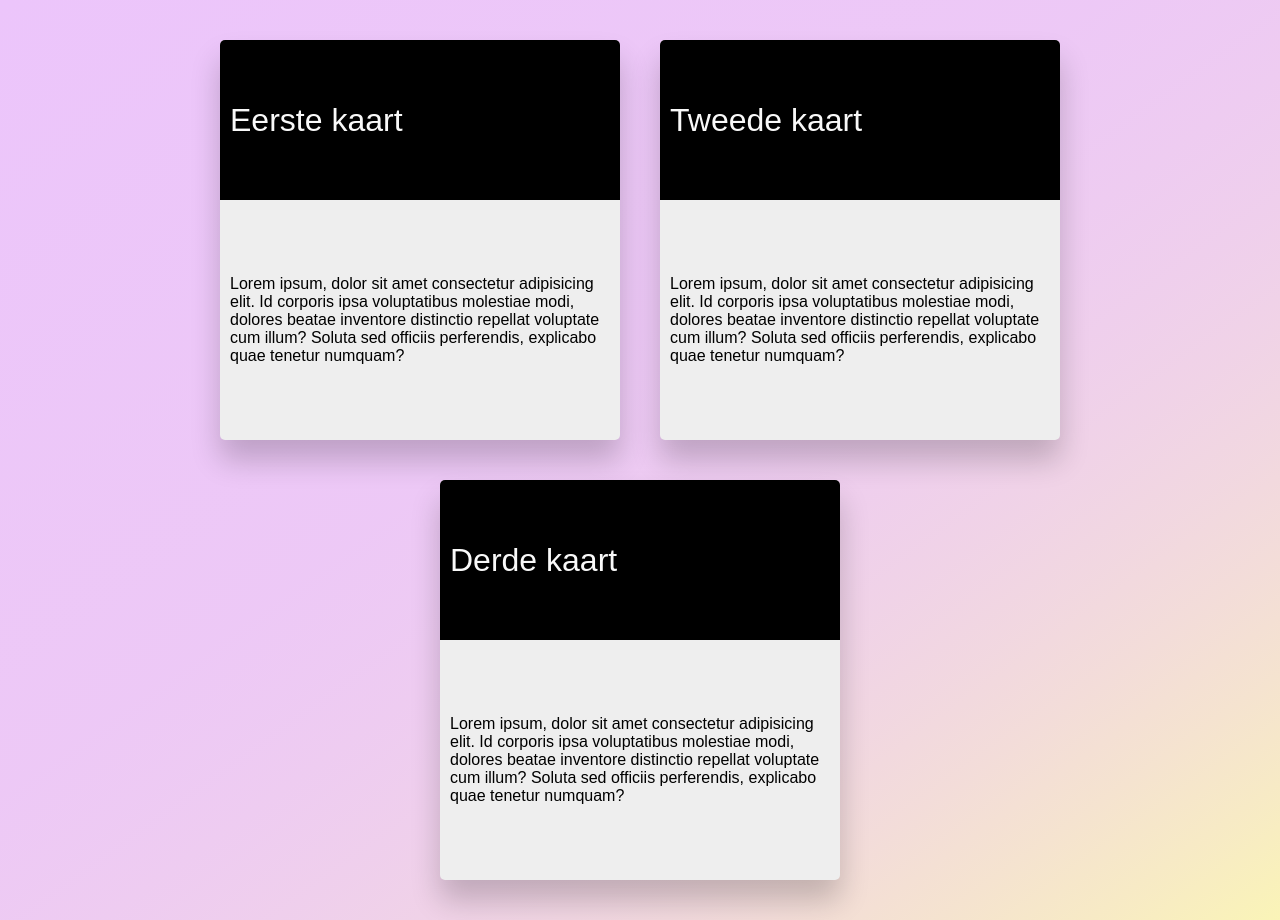
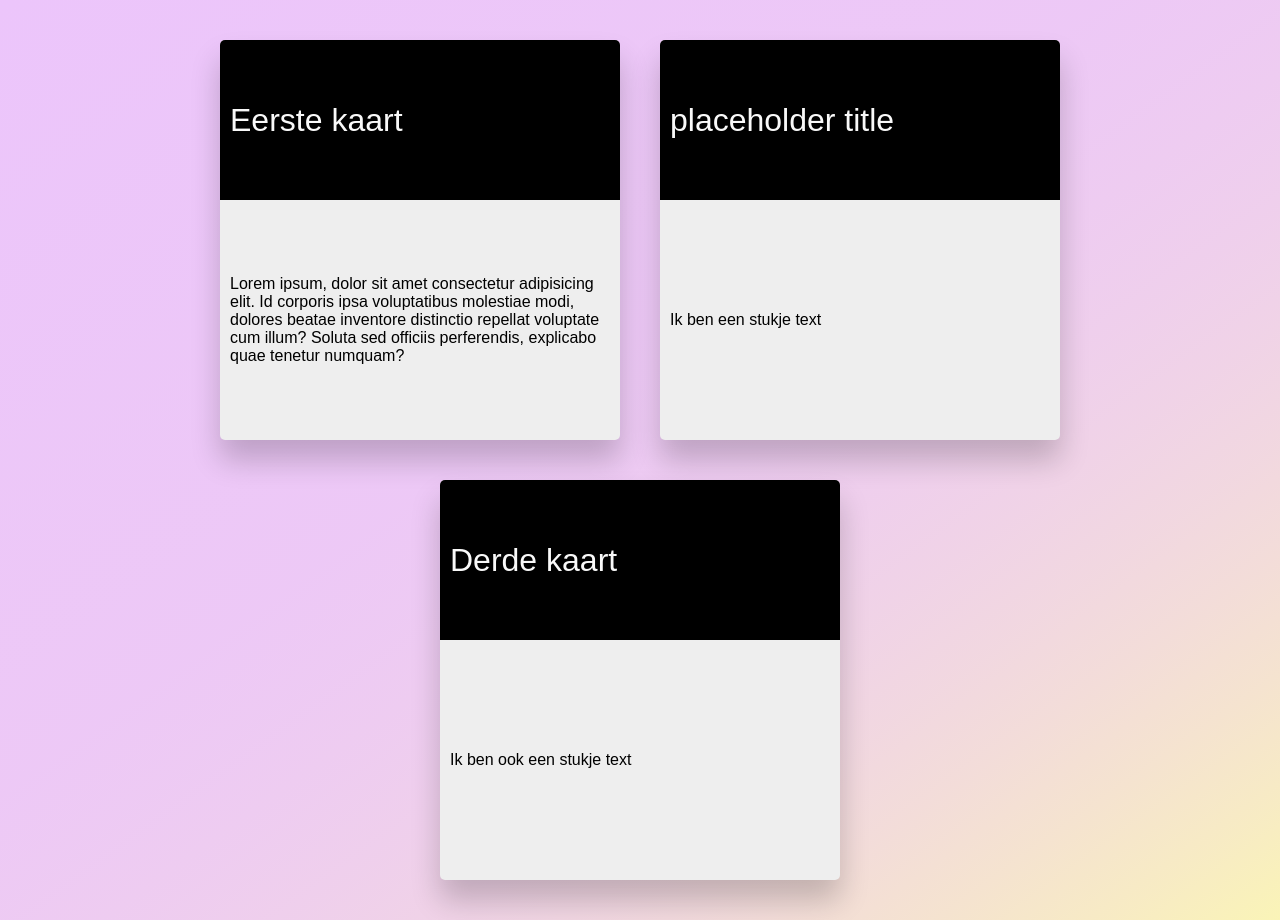
Before and after one commit to joeribreedveld/f3m9-prog-hello-react, a React (Create React App) app: page / in a window 1280 px wide. Built offline with nearby package versions, Linux system fonts and the light colour scheme.

Commit message:
feat(cards): pass functions with props for each card different function

```diff
--- a/src/App.js
+++ b/src/App.js
@@ -4,11 +4,23 @@ import "./App.css"
 
 // Function
 const App = () => {
+	const click = () => {
+		console.log("Ik ben geklikt!")
+	}
+
+	const random = () => {
+		console.log(Math.random())
+	}
+
+	const sum = () => {
+		console.log(12032 + 3459)
+	}
+
 	return (
 		<>
-			<Card title='Eerste kaart' />
-			<Card title='Tweede kaart' />
-			<Card title='Derde kaart' />
+			<Card mouseclick={click} title='Eerste kaart' />
+			<Card mouseclick={random} text='Ik ben een stukje text' />
+			<Card mouseclick={sum} title='Derde kaart' text='Ik ben ook een stukje text' />
 		</>
 	)
 }
--- a/src/Card.js
+++ b/src/Card.js
@@ -5,9 +5,9 @@ import "./Card.css"
 const Card = (props) => {
 	return (
 		<>
-			<article>
+			<article onClick={props.mouseclick}>
 				<header>
-					<h2>{props.title || "Placeholder title"}</h2>
+					<h2>{props.title || "placeholder title"}</h2>
 				</header>
 				<section>
 					{props.text ||
```
